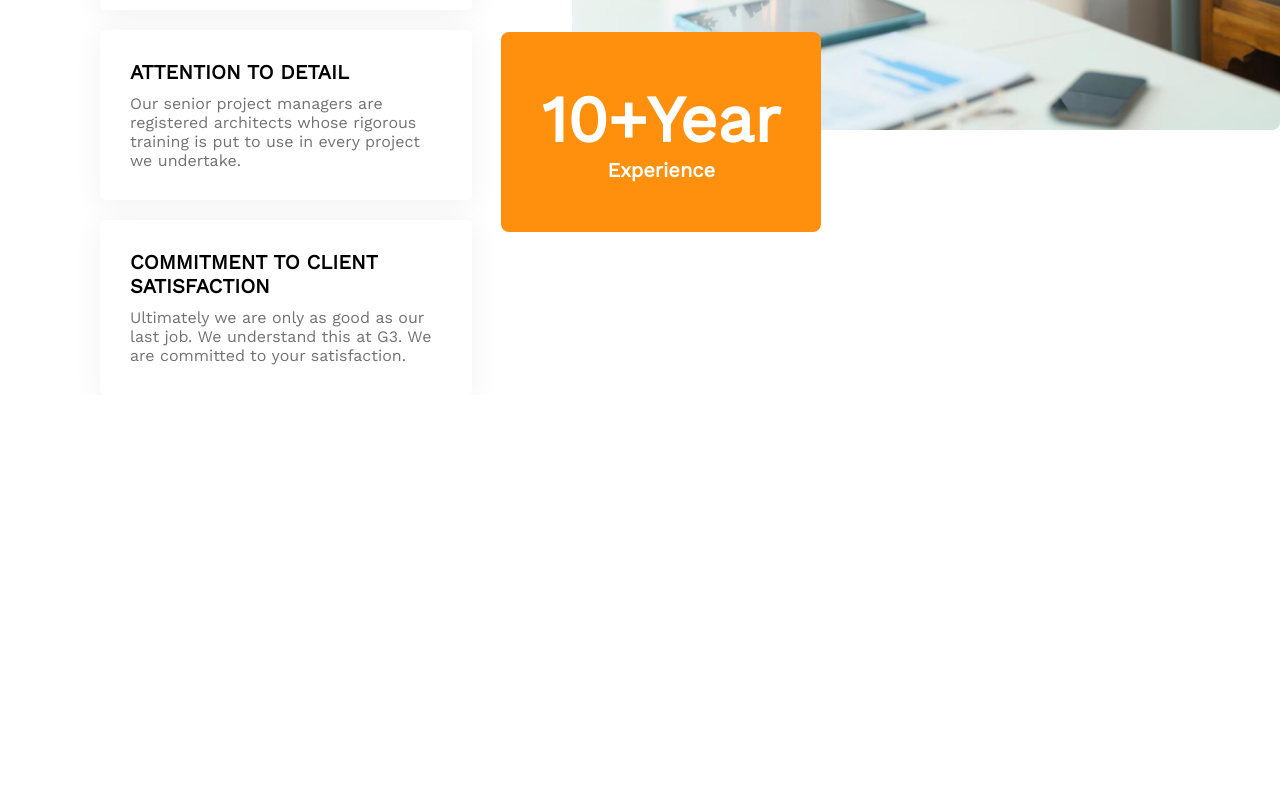
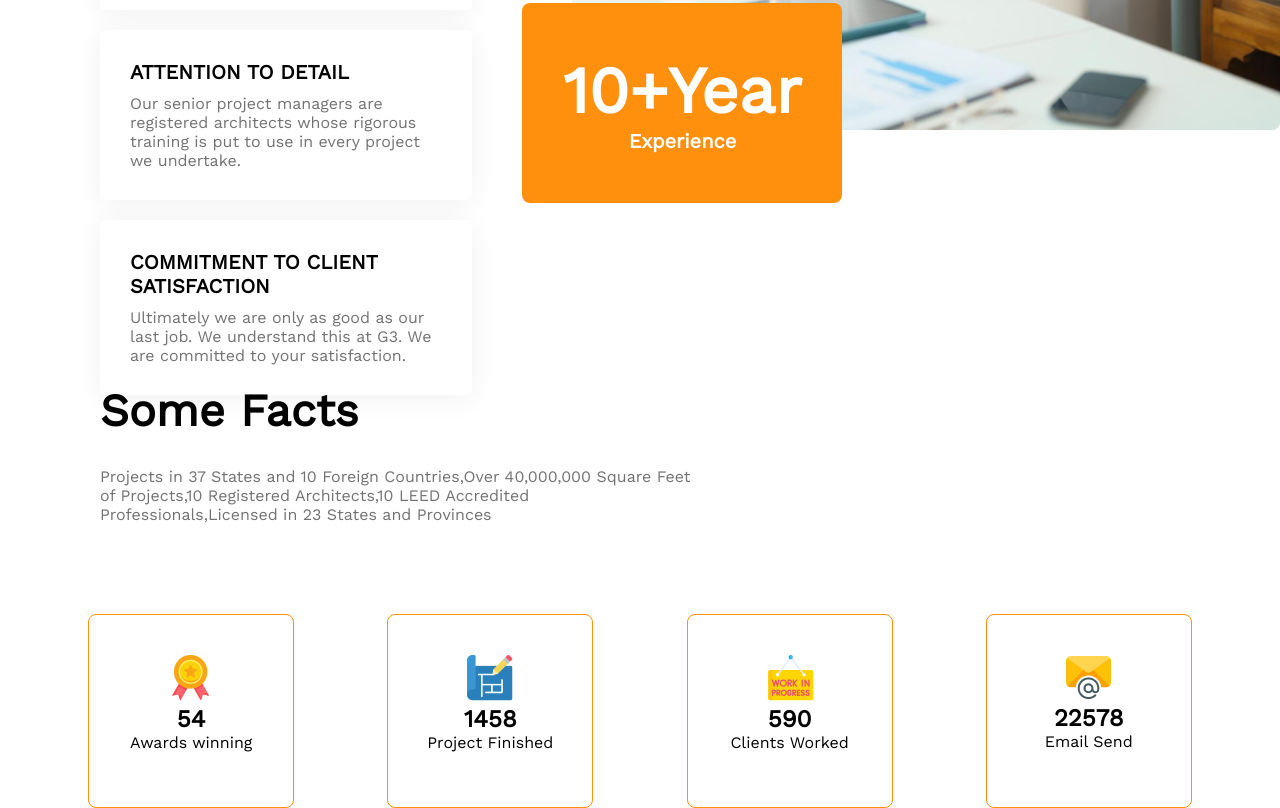
Before and after one commit to mehedi20695/architects-g3, a plain HTML site: page index.html in a window 1280 px wide. Shown: the part 2858-3666 px from the top of the page. Before the commit the page ends 3253 px from the top, so only its background shows below. Drawn offline with nearby package versions, Linux system fonts and the light colour scheme.

```diff
--- a/index.html
+++ b/index.html
@@ -78,7 +78,7 @@
             <div class="proposal-container">
                 <div>
                     <div class="proposal-head">
-                        <div class="box"></div>
+                        <div class="p-box"></div>
                         <h2 class="proposal-title">Features you will love & enjoy</h2>
 
                     </div>
@@ -111,8 +111,43 @@
                 </div>
             </div>
         </section>
-        <!-- proposal strat -->
+        <!-- proposal end -->
 
+        <!-- facts start -->
+        <section class="fact">
+            <div class="fact-title">Some Facts</div>
+            <p class="fact-details">Projects in 37 States and 10 Foreign Countries,Over 40,000,000 Square Feet of Projects,10 Registered Architects,10 LEED Accredited Professionals,Licensed in 23 States and Provinces</p>
+        </section>
+        <!-- facts end -->
+
+        <!-- boxes start -->
+        <section class="boxes">
+            <div class="box">
+                <div><img src="images/icons/ribon.png" alt="">
+                    <h2>54</h2>
+                    <p>Awards winning</p>
+                </div>
+            </div>
+            <div class="box">
+                <div><img src="images/icons/projects.png" alt="">
+                    <h2>1458</h2>
+                    <p>Project Finished</p>
+                </div>
+            </div>
+            <div class="box">
+                <div><img src="images/icons/customers.png" alt="">
+                    <h2>590</h2>
+                    <p>Clients Worked</p>
+                </div>
+            </div>
+            <div class="box">
+                <div><img src="images/icons/email.png" alt="">
+                    <h2>22578</h2>
+                    <p>Email Send</p>
+                </div>
+            </div>
+        </section>
+        <!-- boxes end -->
     </main>
     <footer>
 
--- a/style.css
+++ b/style.css
@@ -151,7 +151,7 @@
 .proposal {
     display: flex;
     gap: 100px;
-    margin-bottom: 120px;
+    margin-bottom: 250px;
 }
 
 .proposal-container {
@@ -169,7 +169,7 @@
 
 }
 
-.box {
+.p-box {
     background-color: #FF900E;
     color: #FF900E;
     width: 5px;
@@ -223,8 +223,8 @@
     width: 320px;
     height: 200px;
     position: absolute;
-    left: -10%;
-    bottom: -10%;
+    left: -7%;
+    bottom: -7%;
 }
 
 .proposal .primary-button span {
@@ -233,3 +233,46 @@
 }
 
 /* proposal styles end */
+
+/* facts styles start */
+
+.fact {
+    margin-left: 100px;
+    margin-bottom: 150px;
+    width: 600px;
+    height: 80px;
+}
+
+.fact-title {
+    font-weight: 700;
+    font-size: 45px;
+    margin-bottom: 30px;
+}
+
+.fact-details {
+    color: #727272;
+    font-weight: 400;
+    font-size: 16px;
+}
+
+/* facts styles end */
+
+/* boxes styles start */
+
+.boxes {
+    display: flex;
+    gap: 5px;
+    justify-content: space-evenly;
+}
+
+.box {
+    width: 200px;
+    height: 150px;
+    border: 1px solid #FF900E;
+    border-radius: 8px;
+    text-align: center;
+    padding: 40px 2px 2px 2px;
+}
+.box:hover {
+    transform-style: flat;
+}
```
